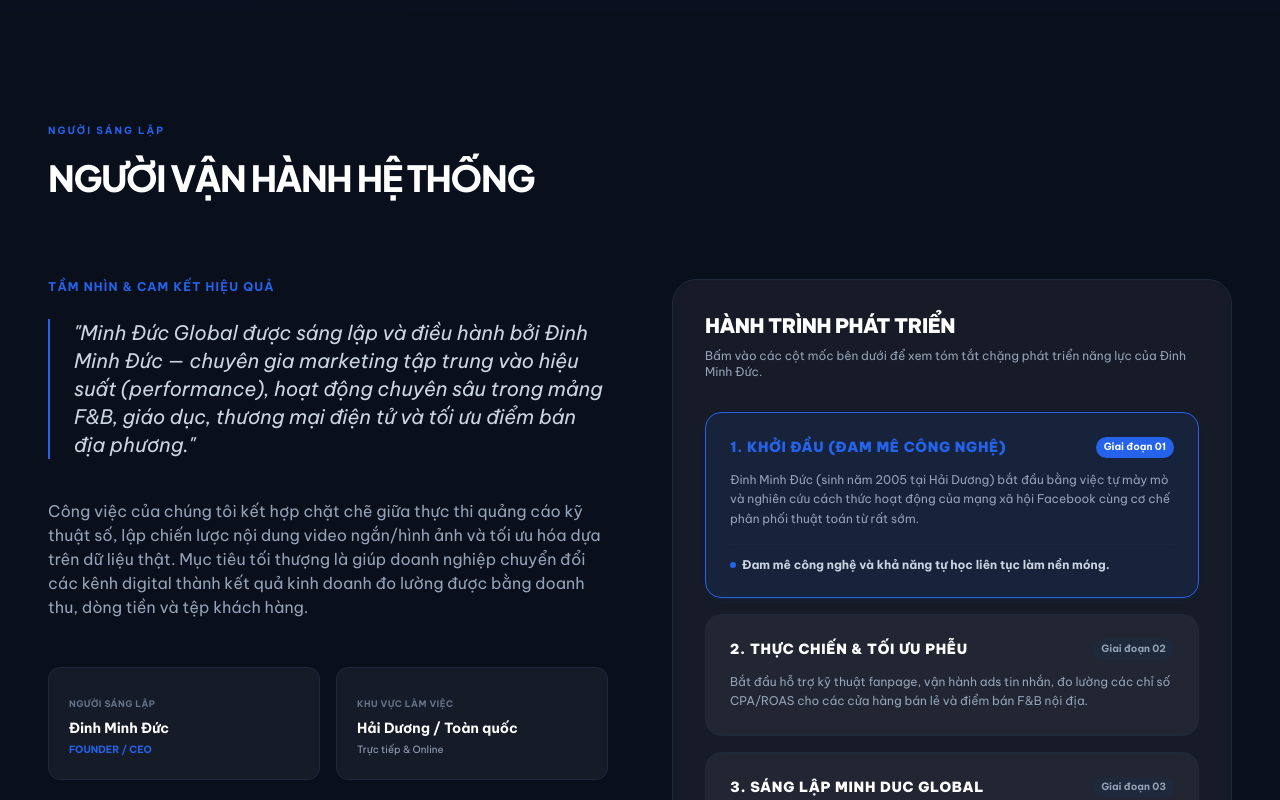
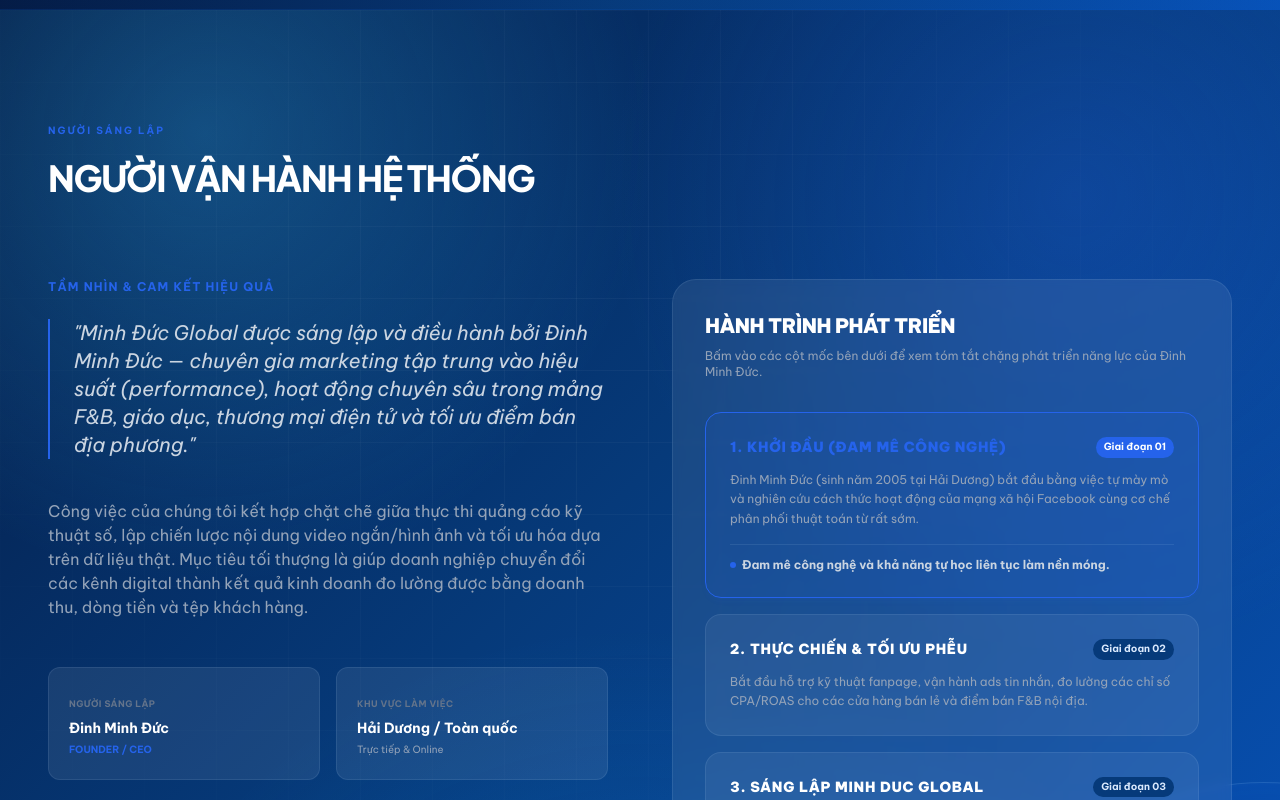
Before and after one commit to khiteduy/landing-page-minhduc, a React (Vite) app: page / in a window 1280 px wide. Shown: the part 1040-1840 px from the top of the page. Built offline with nearby package versions, Linux system fonts and the light colour scheme; no server answers.

Commit message:
Apply ocean gravity theme and improve headline spacing

```diff
--- a/src/components/AboutSection.jsx
+++ b/src/components/AboutSection.jsx
@@ -22,18 +22,18 @@ export default function AboutSection() {
   const [activeStory, setActiveStory] = useState(0);
 
   return (
-    <section id="about" className="py-28 bg-[#0A0F1C] text-white border-b border-slate-800 relative overflow-hidden">
+    <section id="about" className="gravity-blue-surface py-28 text-white border-b border-blue-200/10 relative overflow-hidden">
       {/* Background radial gradient */}
       <div className="absolute inset-0 bg-[radial-gradient(circle_at_bottom_left,rgba(37,99,235,0.06),transparent_50%)] -z-10" />
 
-      <div className="section-container">
+      <div className="section-container relative z-10">
 
         {/* Title */}
         <div className="max-w-3xl mb-20">
           <p className="uppercase tracking-[0.2em] text-[10px] font-bold text-[#2563EB] mb-4">
             Người Sáng Lập
           </p>
-          <h2 className="text-3xl sm:text-4xl font-black tracking-tight uppercase text-white font-display">
+          <h2 className="text-3xl sm:text-4xl font-black tracking-[-0.025em] uppercase text-white font-display leading-[1.22]">
             Người Vận Hành Hệ Thống
           </h2>
         </div>
@@ -60,12 +60,12 @@ export default function AboutSection() {
 
             {/* Profile Info Cards */}
             <div className="mt-12 grid grid-cols-2 gap-4">
-              <div className="p-5 border border-slate-800 bg-white/5 rounded-xl">
+              <div className="p-5 border border-blue-200/10 bg-white/[0.08] rounded-xl">
                 <span className="text-[9px] font-bold uppercase text-slate-500 tracking-wider">Người sáng lập</span>
                 <p className="text-sm font-bold text-white mt-1">Đinh Minh Đức</p>
                 <span className="text-[10px] text-[#2563EB] font-bold uppercase block mt-1">Founder / CEO</span>
               </div>
-              <div className="p-5 border border-slate-800 bg-white/5 rounded-xl">
+              <div className="p-5 border border-blue-200/10 bg-white/[0.08] rounded-xl">
                 <span className="text-[9px] font-bold uppercase text-slate-500 tracking-wider">Khu vực làm việc</span>
                 <p className="text-sm font-bold text-white mt-1">Hải Dương / Toàn quốc</p>
                 <span className="text-[10px] text-slate-400 block mt-1">Trực tiếp & Online</span>
@@ -74,7 +74,7 @@ export default function AboutSection() {
           </div>
 
           {/* Cột phải: Story Timeline */}
-          <div className="lg:col-span-6 p-8 border border-slate-800 bg-white/5 rounded-3xl backdrop-blur-sm">
+          <div className="lg:col-span-6 p-8 border border-blue-200/10 bg-white/[0.08] rounded-3xl backdrop-blur-sm">
             <h3 className="text-xl font-black text-white uppercase tracking-tight mb-2">
               Hành trình phát triển
             </h3>
@@ -90,7 +90,7 @@ export default function AboutSection() {
                   className={`text-left p-6 rounded-2xl transition-all duration-300 border ${
                     activeStory === idx
                       ? "bg-[#2563EB]/10 border-[#2563EB] shadow-md shadow-blue-500/5"
-                      : "bg-white/5 border-slate-800 hover:border-slate-700"
+                      : "bg-white/[0.06] border-blue-200/10 hover:border-blue-200/25"
                   }`}
                 >
                   <div className="flex items-center justify-between">
@@ -100,7 +100,7 @@ export default function AboutSection() {
                       {phase.title}
                     </h4>
                     <span className={`text-[10px] font-bold px-2 py-0.5 rounded-full ${
-                      activeStory === idx ? "bg-[#2563EB] text-white" : "bg-slate-800 text-slate-400"
+                      activeStory === idx ? "bg-[#2563EB] text-white" : "bg-[#063A7A] text-blue-100"
                     }`}>
                       Giai đoạn 0{idx + 1}
                     </span>
@@ -109,7 +109,7 @@ export default function AboutSection() {
                     {phase.desc}
                   </p>
                   {activeStory === idx && (
-                    <div className="mt-4 pt-3 border-t border-slate-800/80 text-xs font-bold text-slate-300 flex items-center gap-1.5 animate-fade-in">
+                    <div className="mt-4 pt-3 border-t border-blue-200/10 text-xs font-bold text-slate-300 flex items-center gap-1.5 animate-fade-in">
                       <span className="h-1.5 w-1.5 rounded-full bg-[#2563EB]" />
                       {phase.keyline}
                     </div>
--- a/src/components/CaseStudiesSection.jsx
+++ b/src/components/CaseStudiesSection.jsx
@@ -116,7 +116,7 @@ export default function CaseStudiesSection({ setLightbox }) {
               Mỗi dự án đều vận hành dựa trên số liệu thực tế, đo lường sát sao chi phí cơ hội và tập trung thúc đẩy doanh thu, lead chất lượng.
             </p>
 
-            <div className="mt-10 grid grid-cols-1 sm:grid-cols-3 gap-6 border-t border-slate-800 pt-8">
+            <div className="mt-10 grid grid-cols-1 sm:grid-cols-3 gap-6 border-t border-blue-200/10 pt-8">
               <KpiCounter value="624" label="Doanh thu lớn nhất (triệu VND)" color="text-white" />
               <KpiCounter value="27" label="Hiệu suất lớn nhất (ROAS)" color="text-[#2563EB]" />
               <KpiCounter value="350" label="Lead/tháng tối đa" color="text-white" />
--- a/src/components/ContactSection.jsx
+++ b/src/components/ContactSection.jsx
@@ -12,7 +12,7 @@ export default function ContactSection({ contactForm }) {
               <p className="uppercase tracking-[0.2em] text-[10px] font-bold text-[#2563EB] mb-4">
                 Đăng Ký Tư Vấn
               </p>
-              <h2 className="text-3xl sm:text-4xl lg:text-[2.6rem] leading-[1.1] font-black tracking-tight uppercase text-[#0A0F1C] font-display mb-6">
+              <h2 className="text-3xl sm:text-4xl lg:text-[2.6rem] leading-[1.22] font-black tracking-[-0.025em] uppercase text-[#0A0F1C] font-display mb-6">
                 Bạn muốn bứt phá doanh số? <br />
                 <span className="text-[#2563EB]">Hãy cùng xây dựng hệ thống.</span>
               </h2>
--- a/src/components/CoursesSection.jsx
+++ b/src/components/CoursesSection.jsx
@@ -176,7 +176,7 @@ export default function CoursesSection() {
         </div>
 
         {/* Bottom CTA strip */}
-        <div className="mt-16 p-8 sm:p-10 rounded-2xl bg-[#0A0F1C] flex flex-col sm:flex-row items-center justify-between gap-6 relative overflow-hidden">
+        <div className="gravity-blue-card mt-16 p-8 sm:p-10 rounded-2xl flex flex-col sm:flex-row items-center justify-between gap-6 relative overflow-hidden">
           {/* Dot pattern */}
           <div className="absolute inset-0 opacity-5" style={{ backgroundImage: "radial-gradient(circle, white 1px, transparent 1px)", backgroundSize: "20px 20px" }} aria-hidden="true"/>
 
--- a/src/components/Header.jsx
+++ b/src/components/Header.jsx
@@ -33,7 +33,7 @@ export default function Header() {
           <a
             href="/#contact"
             onClick={() => { if (window.trackCTA) window.trackCTA("Header - Hợp tác ngay (Desktop)"); }}
-            className="px-6 py-3 bg-[#0A0F1C] text-white rounded-full hover:bg-[#2563EB] transition-all duration-300 text-[10px] tracking-widest uppercase font-bold shadow-sm hover:shadow-md"
+            className="px-6 py-3 bg-[#063A7A] text-white rounded-full hover:bg-[#2563EB] transition-all duration-300 text-[10px] tracking-widest uppercase font-bold shadow-sm hover:shadow-md"
           >
             Hợp tác ngay
           </a>
--- a/src/components/HeroSection.jsx
+++ b/src/components/HeroSection.jsx
@@ -80,7 +80,7 @@ export default function HeroSection() {
         {/* Main headline */}
         <div className="max-w-5xl mb-12">
           <h1
-            className="text-5xl sm:text-6xl lg:text-[5.5rem] xl:text-[6.5rem] leading-[1.02] uppercase"
+            className="text-5xl sm:text-6xl lg:text-[5.5rem] xl:text-[6.5rem] leading-[1.2] uppercase tracking-[-0.025em]"
             style={{ fontFamily: "'Plus Jakarta Sans', sans-serif", fontWeight: 800 }}
           >
             <span className="block text-[#0A0F1C]">Hệ thống</span>
--- a/src/components/ServicesSection.jsx
+++ b/src/components/ServicesSection.jsx
@@ -164,7 +164,7 @@ export default function ServicesSection() {
           ))}
 
           {/* Action CTA Card */}
-          <div className="bento-card bg-[#0A0F1C] text-white flex flex-col justify-between min-h-[340px] border-none shadow-[0_20px_60px_rgba(10,15,28,0.15)] relative overflow-hidden">
+          <div className="bento-card gravity-blue-card text-white flex flex-col justify-between min-h-[340px] border-none shadow-[0_20px_60px_rgba(7,82,184,0.18)] relative overflow-hidden">
             {/* BG pattern */}
             <div className="absolute inset-0 opacity-10" style={{ backgroundImage: "radial-gradient(circle, rgba(255,255,255,0.15) 1px, transparent 1px)", backgroundSize: "20px 20px" }} aria-hidden="true"/>
             <div className="absolute -bottom-10 -right-10 w-40 h-40 rounded-full border border-white/10" aria-hidden="true"/>
--- a/src/components/ToolkitSection.jsx
+++ b/src/components/ToolkitSection.jsx
@@ -5,7 +5,7 @@ export default function ToolkitSection({ toolkitForm }) {
     <section id="toolkit" className="py-28 bg-[#F8FAF9] border-b border-[#0A0F1C]/5">
       <div className="section-container">
 
-        <div className="toolkit-hero p-8 sm:p-12 lg:p-16 rounded-3xl bg-[#0A0F1C] text-white relative overflow-hidden border border-[#2563EB]/20 shadow-[0_25px_80px_rgba(37,99,235,0.12)]">
+        <div className="toolkit-hero gravity-blue-surface p-8 sm:p-12 lg:p-16 rounded-3xl text-white relative overflow-hidden border border-[#2563EB]/20 shadow-[0_25px_80px_rgba(37,99,235,0.16)]">
           <div className="absolute inset-0 bg-[linear-gradient(135deg,rgba(37,99,235,0.22),transparent_42%),radial-gradient(circle_at_top_right,rgba(37,99,235,0.22),transparent_48%)] pointer-events-none" />
 
           {toolkitForm.success ? (
@@ -30,13 +30,13 @@ export default function ToolkitSection({ toolkitForm }) {
               </button>
             </div>
           ) : (
-            <div className="relative grid grid-cols-1 lg:grid-cols-12 gap-12 items-center">
+            <div className="relative z-10 grid grid-cols-1 lg:grid-cols-12 gap-12 items-center">
               {/* Bên trái: Lời mời và các pill */}
               <div className="lg:col-span-6">
                 <p className="text-[10px] font-bold uppercase tracking-[0.2em] text-[#93C5FD]">
                   Cảm ơn bạn đã xem tới đây
                 </p>
-                <h2 className="mt-3 text-3xl sm:text-4xl font-black leading-tight text-white uppercase tracking-tight font-display">
+                <h2 className="mt-3 text-3xl sm:text-4xl font-black leading-[1.22] text-white uppercase tracking-[-0.025em] font-display">
                   Minh Duc Global gửi tặng bạn <br />Bộ Target đa ngành hàng.
                 </h2>
                 <p className="mt-4 text-blue-50/90 text-sm sm:text-base leading-relaxed">
--- a/src/pages/EcomResourcesPage.jsx
+++ b/src/pages/EcomResourcesPage.jsx
@@ -34,11 +34,11 @@ export default function EcomResourcesPage({ toolkitForm }) {
       <Header />
 
       <main>
-        <section className="pt-36 pb-20 bg-[#0A0F1C] text-white">
-          <div className="section-container grid gap-12 lg:grid-cols-12 lg:items-end">
+        <section className="gravity-blue-surface pt-36 pb-20 text-white">
+          <div className="section-container relative z-10 grid gap-12 lg:grid-cols-12 lg:items-end">
             <div className="lg:col-span-8">
               <p className="text-[10px] font-bold uppercase tracking-[0.22em] text-[#93C5FD]">Ads Resource Store</p>
-              <h1 className="mt-5 max-w-5xl font-display text-4xl font-black uppercase leading-[1.16] tracking-[-0.045em] sm:text-6xl sm:leading-[1.12]">
+              <h1 className="mt-5 max-w-5xl font-display text-4xl font-black uppercase leading-[1.24] tracking-[-0.025em] sm:text-6xl sm:leading-[1.2]">
                 Kho tài nguyên chạy quảng cáo cho Facebook, TikTok, Google.
               </h1>
               <p className="mt-8 max-w-3xl text-base leading-[1.9] text-slate-300">
--- a/src/pages/SocialServicesPage.jsx
+++ b/src/pages/SocialServicesPage.jsx
@@ -34,7 +34,7 @@ export default function SocialServicesPage({ contactForm }) {
           <div className="section-container grid gap-12 lg:grid-cols-12 lg:items-end">
             <div className="lg:col-span-8">
               <p className="section-eyebrow">Dịch vụ mạng xã hội đa nền tảng</p>
-              <h1 className="max-w-5xl font-display text-4xl font-black uppercase leading-[1.16] tracking-[-0.045em] sm:text-6xl sm:leading-[1.12]">
+              <h1 className="max-w-5xl font-display text-4xl font-black uppercase leading-[1.24] tracking-[-0.025em] sm:text-6xl sm:leading-[1.2]">
                 Tăng tương tác và xử lý lỗi mạng xã hội cho Facebook, TikTok, Instagram.
               </h1>
               <p className="mt-8 max-w-3xl text-base leading-[1.9] text-slate-500">
@@ -70,8 +70,8 @@ export default function SocialServicesPage({ contactForm }) {
           </div>
         </section>
 
-        <section className="bg-[#0A0F1C] py-20 text-white">
-          <div className="section-container grid gap-10 lg:grid-cols-12 lg:items-center">
+        <section className="gravity-blue-surface py-20 text-white">
+          <div className="section-container relative z-10 grid gap-10 lg:grid-cols-12 lg:items-center">
             <div className="lg:col-span-5">
               <p className="text-[10px] font-bold uppercase tracking-[0.22em] text-[#93C5FD]">Kết quả kỳ vọng</p>
               <h2 className="mt-4 font-display text-3xl font-black uppercase leading-[1.22] tracking-[-0.035em]">
--- a/src/styles.css
+++ b/src/styles.css
@@ -6,6 +6,9 @@
   --bg: #F8FAF9;
   --text: #0A0F1C;
   --accent: #2563EB;
+  --ocean: #0752B8;
+  --ocean-deep: #041B44;
+  --ocean-mid: #063A7A;
   --border: rgba(10, 15, 28, 0.06);
 }
 
@@ -35,7 +38,7 @@ h3.font-display {
 }
 
 h1.font-display {
-  line-height: 1.12;
+  line-height: 1.18;
 }
 
 h2.font-display,
@@ -79,7 +82,8 @@ li {
   overflow: hidden;
   white-space: nowrap;
   display: flex;
-  @apply py-5 border-y border-[#0A0F1C]/5 bg-[#0A0F1C] text-[#F8FAF9];
+  @apply py-5 border-y border-[#0752B8]/20 text-[#F8FAF9];
+  background: linear-gradient(90deg, #041B44 0%, #063A7A 48%, #0752B8 100%);
 }
 
 .marquee-track {
@@ -125,13 +129,13 @@ li {
   position: absolute;
   bottom: 0; left: 0;
   width: 100%; height: 0;
-  background-color: #0A0F1C;
+  background-color: #063A7A;
   transition: all 0.45s cubic-bezier(0.16, 1, 0.3, 1);
   z-index: -1;
 }
 
 .btn-awwwards-solid:hover {
-  border-color: #0A0F1C;
+  border-color: #063A7A;
   color: #ffffff;
   box-shadow: 0 6px 20px rgba(10, 15, 28, 0.15);
   transform: translateY(-1px);
@@ -150,14 +154,14 @@ li {
   position: absolute;
   bottom: 0; left: 0;
   width: 100%; height: 0;
-  background-color: #0A0F1C;
+  background-color: #063A7A;
   transition: all 0.45s cubic-bezier(0.16, 1, 0.3, 1);
   z-index: -1;
 }
 
 .btn-awwwards-outline:hover {
   color: #ffffff;
-  border-color: #0A0F1C;
+  border-color: #063A7A;
   transform: translateY(-1px);
 }
 
@@ -175,14 +179,14 @@ li {
   position: absolute;
   bottom: 0; left: 0;
   width: 100%; height: 0;
-  background-color: #0A0F1C;
+  background-color: #063A7A;
   transition: all 0.45s cubic-bezier(0.16, 1, 0.3, 1);
   z-index: -1;
 }
 
 .btn-awwwards-accent:hover {
   color: #ffffff;
-  border-color: #0A0F1C;
+  border-color: #063A7A;
   transform: translateY(-1px);
 }
 
@@ -196,6 +200,45 @@ li {
   backdrop-filter: blur(14px);
   border: 1px solid rgba(10, 15, 28, 0.05);
   border-radius: 1rem;
+}
+
+/* Ocean / gravity style surfaces */
+.gravity-blue-surface,
+.gravity-blue-card {
+  position: relative;
+  overflow: hidden;
+  background:
+    radial-gradient(circle at 16% 12%, rgba(56, 189, 248, 0.28) 0%, transparent 32%),
+    radial-gradient(circle at 84% 18%, rgba(37, 99, 235, 0.24) 0%, transparent 34%),
+    radial-gradient(circle at 50% 115%, rgba(14, 165, 233, 0.20) 0%, transparent 42%),
+    linear-gradient(135deg, #041B44 0%, #063A7A 48%, #0752B8 100%) !important;
+}
+
+.gravity-blue-surface::before,
+.gravity-blue-card::before {
+  content: "";
+  position: absolute;
+  inset: 0;
+  pointer-events: none;
+  background:
+    linear-gradient(rgba(255, 255, 255, 0.045) 1px, transparent 1px),
+    linear-gradient(90deg, rgba(255, 255, 255, 0.045) 1px, transparent 1px);
+  background-size: 72px 72px;
+  mask-image: radial-gradient(circle at 45% 30%, black 0%, transparent 78%);
+}
+
+.gravity-blue-surface::after,
+.gravity-blue-card::after {
+  content: "";
+  position: absolute;
+  width: 34rem;
+  height: 34rem;
+  right: -16rem;
+  bottom: -18rem;
+  pointer-events: none;
+  border-radius: 9999px;
+  border: 1px solid rgba(147, 197, 253, 0.18);
+  box-shadow: inset 0 0 80px rgba(37, 99, 235, 0.12);
 }
 
 /* ──────────────────────────────────────────
@@ -251,14 +294,17 @@ li {
    Case Study
 ────────────────────────────────────────── */
 .cases-hero {
-  background: #0A0F1C;
+  background:
+    radial-gradient(circle at 16% 12%, rgba(56, 189, 248, 0.28) 0%, transparent 32%),
+    radial-gradient(circle at 84% 18%, rgba(37, 99, 235, 0.24) 0%, transparent 34%),
+    linear-gradient(135deg, #041B44 0%, #063A7A 48%, #0752B8 100%);
   border-radius: 2rem !important;
-  @apply border border-[#0A0F1C]/5;
+  @apply border border-[#0752B8]/20;
 }
 
 .case-kpi {
   border-radius: 1rem !important;
-  @apply border border-slate-800 bg-white/5;
+  @apply border border-blue-200/10 bg-white/5;
   backdrop-filter: blur(8px);
   transition: all 0.3s cubic-bezier(0.16, 1, 0.3, 1);
 }
```
